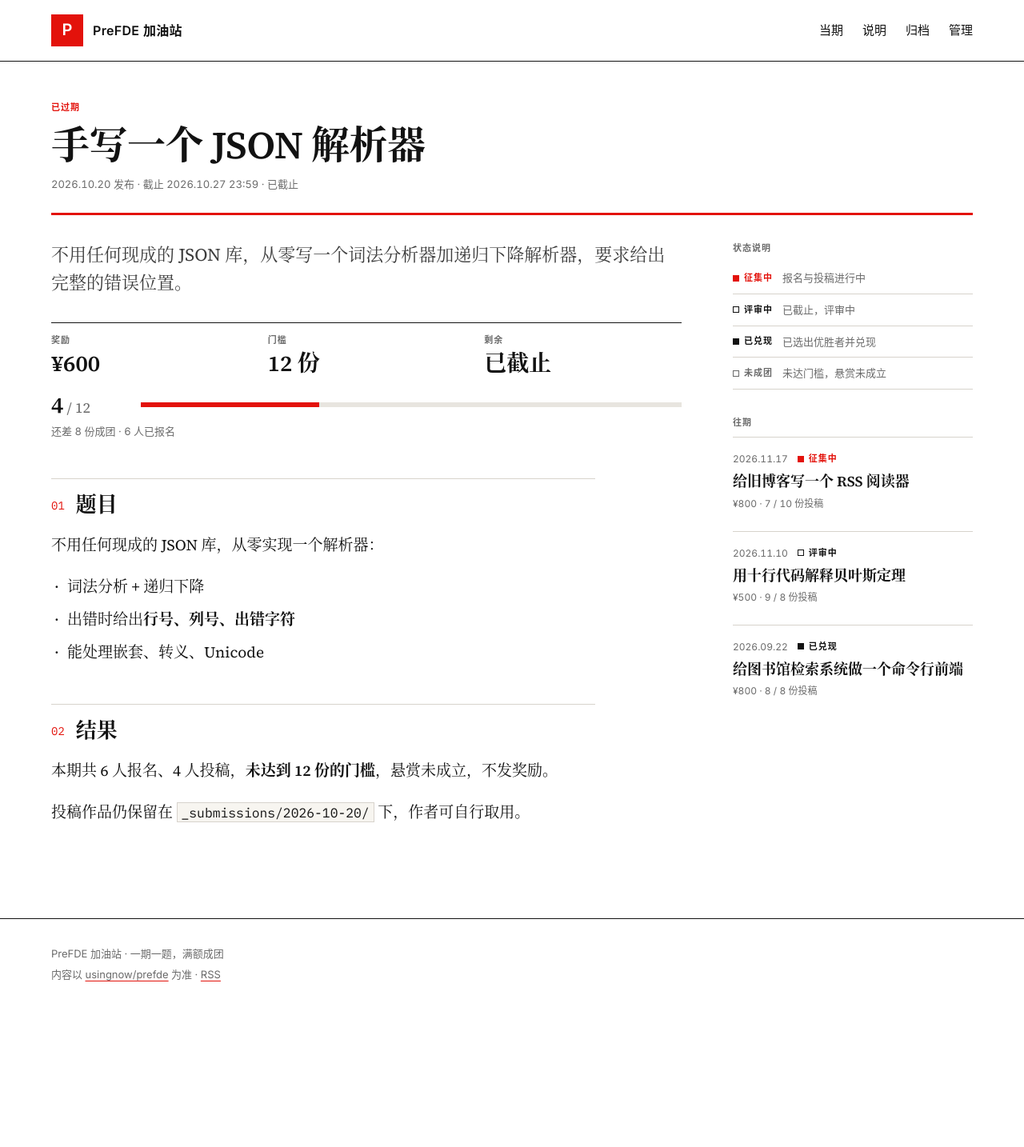
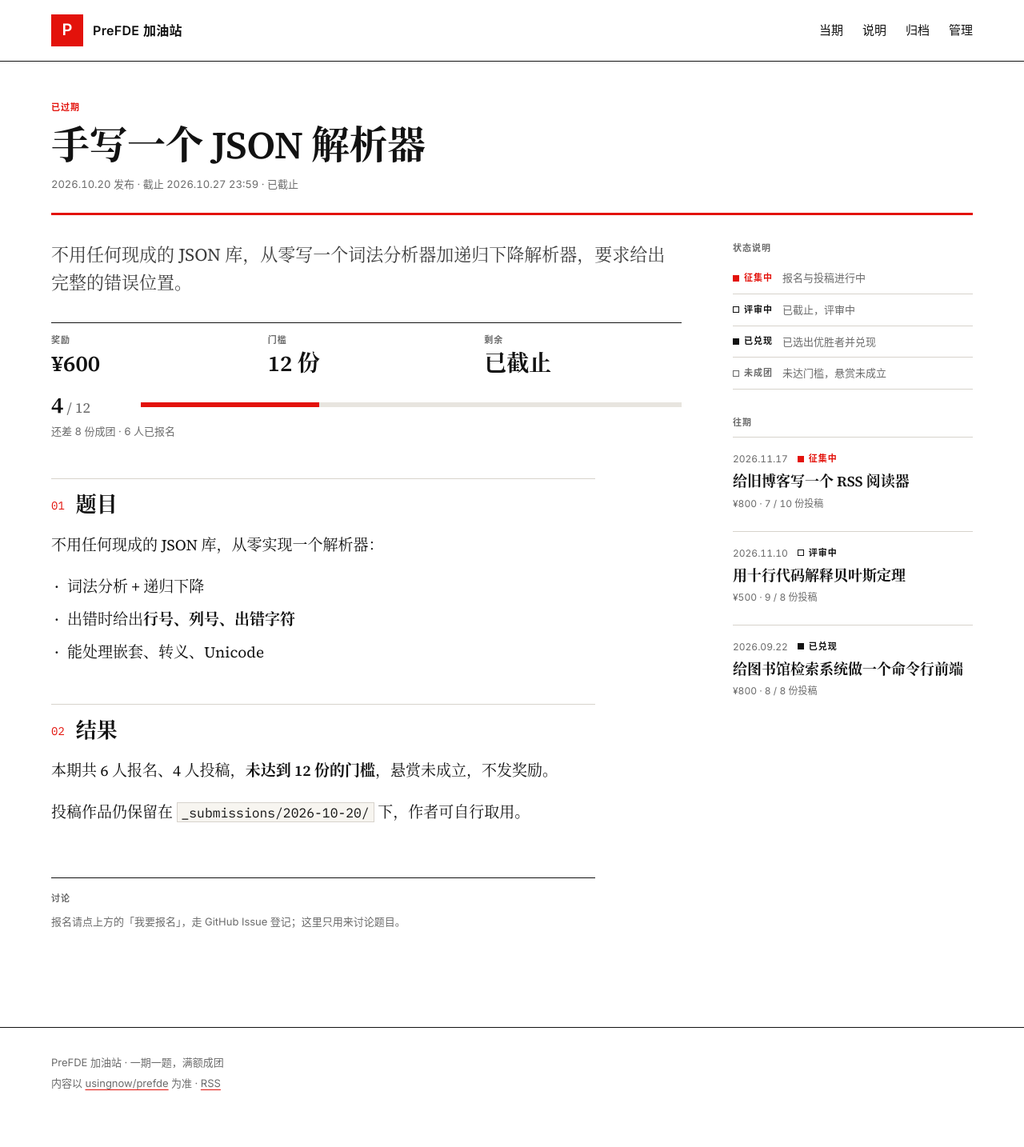
Before and after one commit to usingnow/prefde, a Jekyll site: the page built from _bounties/2026-10-20.md, in a window 1280 px wide. Shown: the whole page at 80% size. Built offline with Jekyll 4.4.1, drawn with Linux system fonts in a browser that asks for light colours; before the commit the page ends 1298 px from its top, so only the background shows below that.

Commit message:
接入 giscus 评论区（仅悬赏详情页），配置留空待填

```diff
--- a/_config.yml
+++ b/_config.yml
@@ -25,6 +25,13 @@ defaults:
     values:
       layout: bounty
 
+# giscus 评论区：到 https://giscus.app/zh-CN 生成 repo_id / category_id 后填入
+giscus:
+  repo: "usingnow/prefde"
+  repo_id: ""            # R_xxxxxxxx
+  category: "Announcements"
+  category_id: ""        # DIC_xxxxxxxx
+
 plugins:
   - jekyll-feed
   - jekyll-sitemap
--- a/_includes/bounty-body.html
+++ b/_includes/bounty-body.html
@@ -50,6 +50,10 @@
       {%- endif %}
 
       <div class="article">{{ b.content }}</div>
+
+      {%- if include.show_comments %}
+      {% include comments.html %}
+      {%- endif %}
     </article>
 
     <aside class="col-side">
--- /dev/null
+++ b/_includes/comments.html
@@ -0,0 +1,32 @@
+<section class="comments" id="comments">
+  <h2 class="comments__title">讨论</h2>
+  <p class="comments__note">
+    报名请点上方的「我要报名」，走 GitHub Issue 登记；这里只用来讨论题目。
+  </p>
+
+  {%- if site.giscus.repo_id != "" and site.giscus.category_id != "" %}
+  <script src="https://giscus.app/client.js"
+          data-repo="{{ site.giscus.repo }}"
+          data-repo-id="{{ site.giscus.repo_id }}"
+          data-category="{{ site.giscus.category }}"
+          data-category-id="{{ site.giscus.category_id }}"
+          data-mapping="pathname"
+          data-strict="0"
+          data-reactions-enabled="1"
+          data-emit-metadata="0"
+          data-input-position="top"
+          data-theme="light"
+          data-lang="zh-CN"
+          data-loading="lazy"
+          crossorigin="anonymous"
+          async>
+  </script>
+  {%- else %}
+    {%- if jekyll.environment == "development" %}
+  <p class="comments__warn">
+    评论区未配置：在 <code>_config.yml</code> 的 <code>giscus</code> 段填入
+    <code>repo_id</code> 和 <code>category_id</code>（到 giscus.app 生成）。
+  </p>
+    {%- endif %}
+  {%- endif %}
+</section>
--- a/_layouts/bounty.html
+++ b/_layouts/bounty.html
@@ -1,4 +1,4 @@
 ---
 layout: default
 ---
-{% include bounty-body.html b=page %}
+{% include bounty-body.html b=page show_comments=true %}
--- a/_sass/_components.scss
+++ b/_sass/_components.scss
@@ -434,3 +434,34 @@ pre code { font-size: 14px; }
   line-height: 1.6;
 }
 .warn strong { font-weight: 600; }
+
+/* ---------- 评论区 ---------- */
+.comments {
+  margin-top: var(--s8);
+  padding-top: var(--s4);
+  border-top: 1px solid var(--rule-strong);
+  max-width: 680px;
+}
+.comments__title {
+  margin: 0 0 var(--s2);
+  font-family: var(--font-sans);
+  font-size: 11px;
+  font-weight: 600;
+  letter-spacing: 0.09em;
+  text-transform: uppercase;
+  color: var(--muted);
+}
+.comments__note {
+  margin: 0 0 var(--s5);
+  font-family: var(--font-sans);
+  font-size: 13px;
+  color: var(--muted);
+}
+.comments__warn {
+  padding: var(--s3) var(--s4);
+  background: var(--paper-2);
+  border-left: 3px solid var(--red);
+  font-family: var(--font-sans);
+  font-size: 13px;
+  color: var(--ink-2);
+}
```
